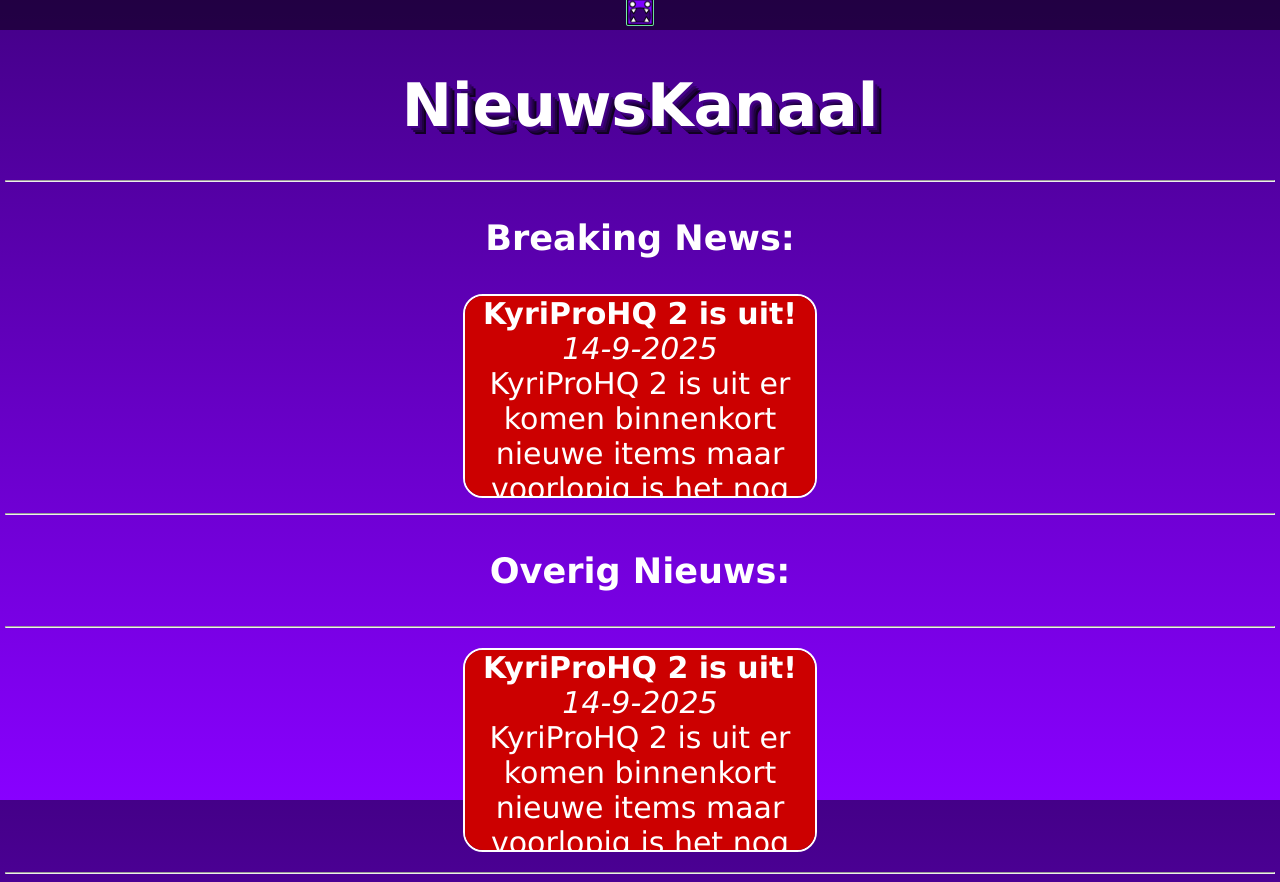
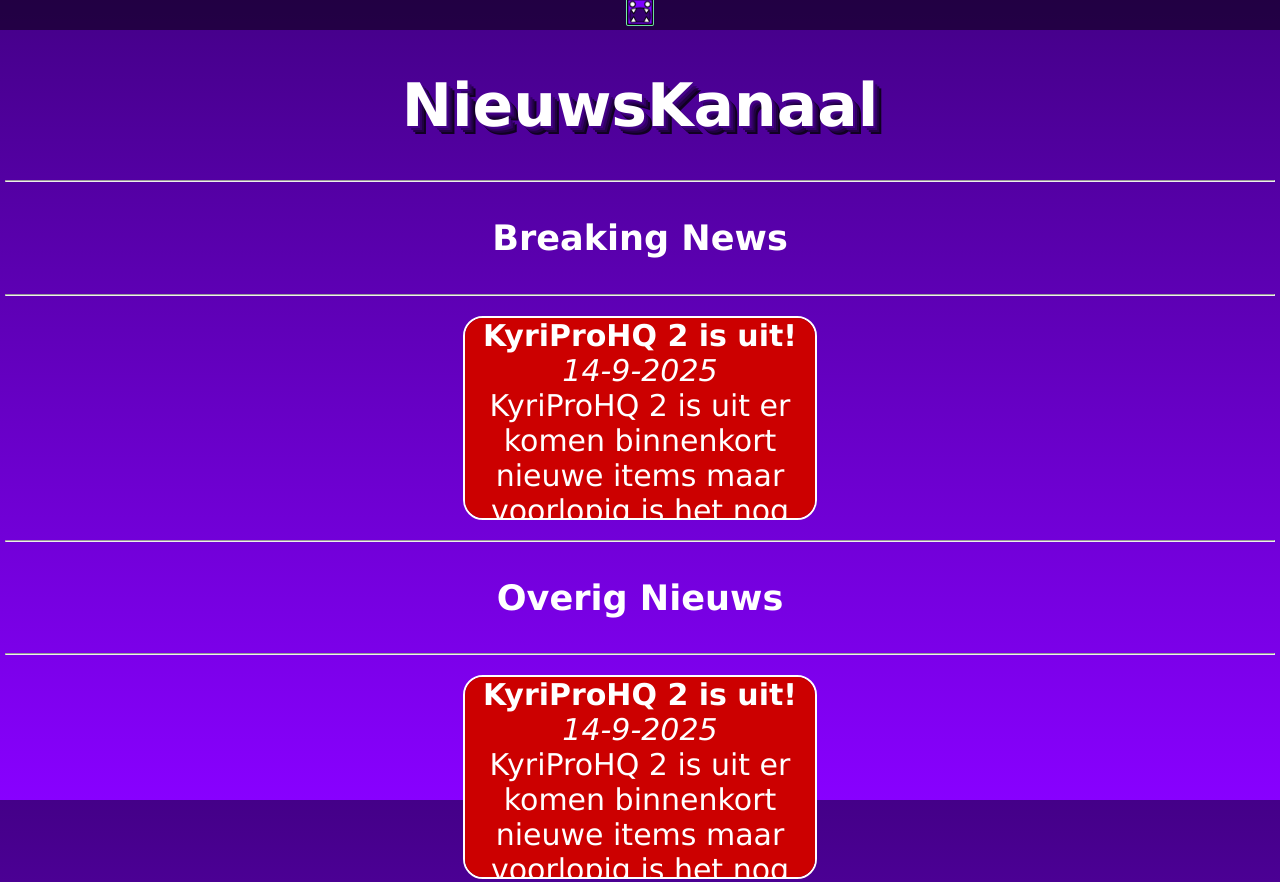
Before and after one commit to KyriPro/KyriPro, a plain HTML site: page NieuwsKanaal.html in a window 1280 px wide. Shown: the top 882 px of the page. Drawn offline with Linux system fonts and the light colour scheme.

Commit message:
Add files via upload

```diff
--- a/NieuwsKanaal.html
+++ b/NieuwsKanaal.html
@@ -9,10 +9,12 @@
 </head>
 <body><center>
     <div class="NavBar"><a href="index.html"><img src="cube_73.png" class="NavBarIcon"></a></div>
-    <h1>NieuwsKanaal</h1><hr>
-    <h3>Breaking News:</h3>
-    <div class="NewsBreaking"><b>KyriProHQ 2 is uit!</b><br><i>14-9-2025</i><br>KyriProHQ 2 is uit er komen binnenkort nieuwe items maar voorlopig is het nog dit.</div>
-    <hr><h3>Overig Nieuws:</h3><hr>
+    <h1>NieuwsKanaal</h1>
+    <hr><h3>Breaking News</h3><hr>
+    <div class="News">
+        <div class="NewsBreaking"><b>KyriProHQ 2 is uit!</b><br><i>14-9-2025</i><br>KyriProHQ 2 is uit er komen binnenkort nieuwe items maar voorlopig is het nog dit.</div>
+    </div>
+    <hr><h3>Overig Nieuws</h3><hr>
     <div class="News">
         <div class="NewsBreaking"><b>KyriProHQ 2 is uit!</b><br><i>14-9-2025</i><br>KyriProHQ 2 is uit er komen binnenkort nieuwe items maar voorlopig is het nog dit.</div>
     </div>
--- a/style.css
+++ b/style.css
@@ -63,12 +63,13 @@ hr{
 .NewsBreaking{
     width: 350px;
     height: 200px;
-    Background-color: #c00;
+    background-color: #c00;
     overflow-y: auto;
     margin: 5px;
     border: 2px solid white;
     border-radius: 20px;
 }
+/*
 .NewsGlobal{
     width: 350px;
     height: 150px;
@@ -78,6 +79,7 @@ hr{
     border: 2px solid white;
     border-radius: 20px;
 }
+*/
 .News{
     display: flex;
     justify-content: center;
```
